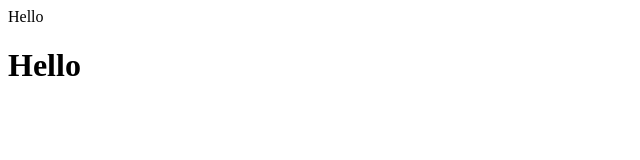
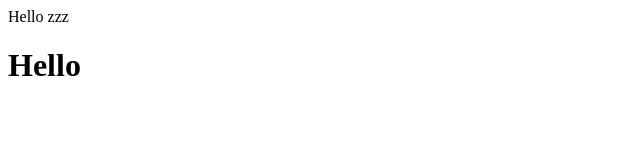
Before and after one commit to Harroop09/CSC-2026, a plain HTML site: page index.html in a window 1280 px wide. Shown: the full height of the page, 0-640 px from the left. Drawn offline with Linux system fonts and the light colour scheme.

Commit message:
my teacher was testing

```diff
--- a/index.html
+++ b/index.html
@@ -6,7 +6,7 @@
     <title>Document</title>
 </head>
 <body>
-    <print>Hello</print>
+    <print>Hello zzz</print>
     <h1>Hello</h1>
 </body>
 </html>
```
